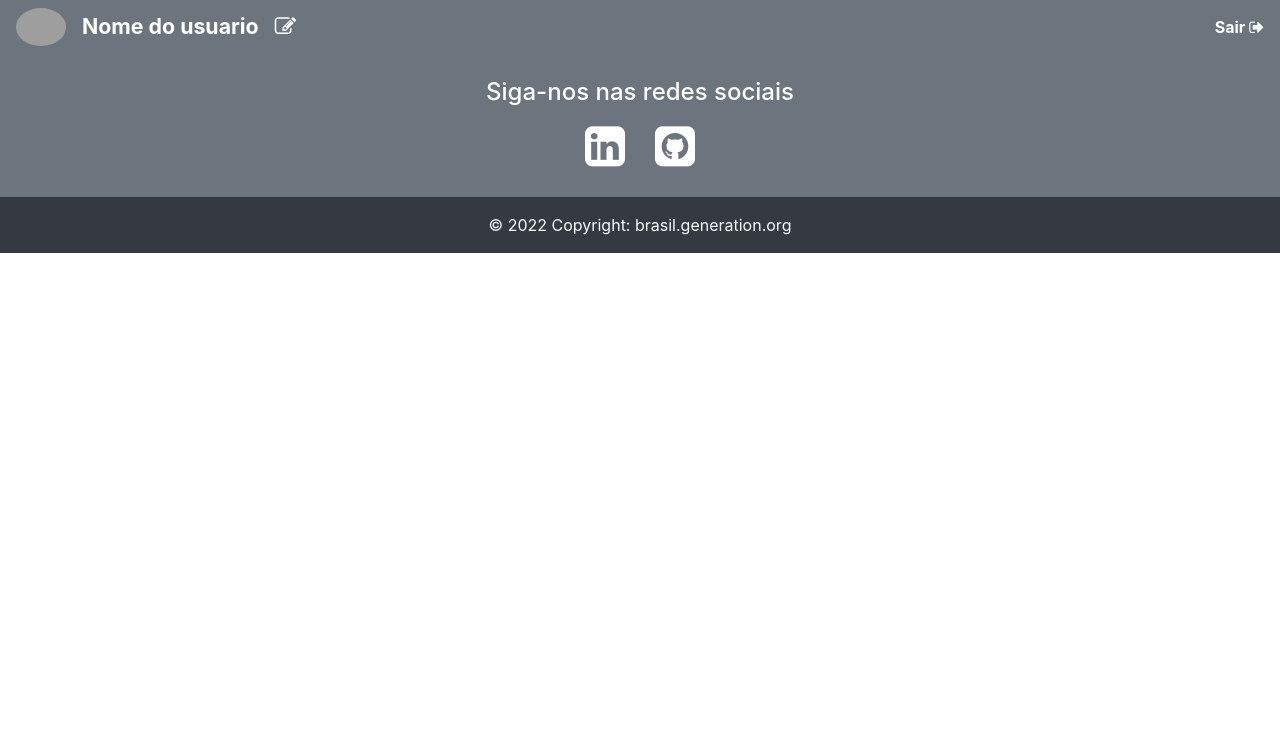
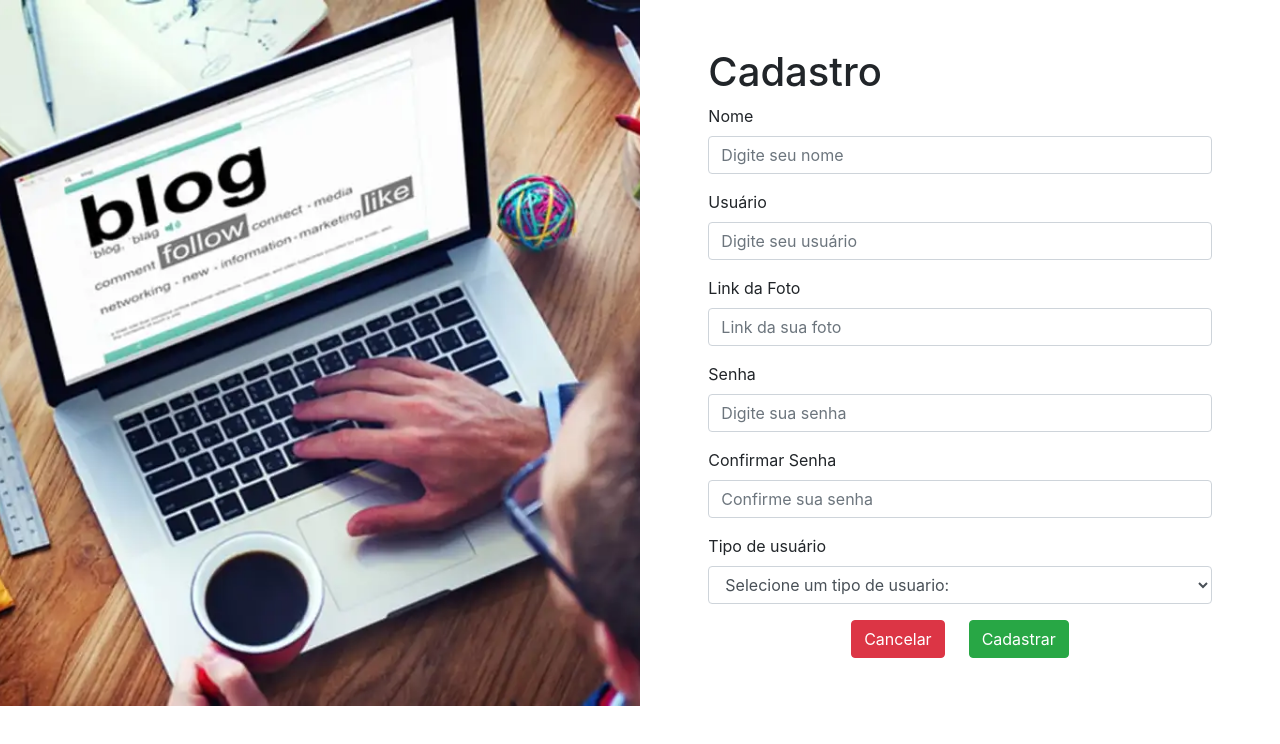
Before and after one commit to Helga2405/Front-End, an Angular app in the folder blogPessoalFrontHA/: page / in a window 1280 px wide. Shown: the top 744 px of the page. Built offline with nearby package versions, Linux system fonts and the light colour scheme; grey boxes are pictures that could not be loaded.

Commit message:
componentes-entrar e cadastrar

```diff
--- a/blogPessoalFrontHA/src/app/app.component.html
+++ b/blogPessoalFrontHA/src/app/app.component.html
@@ -1,2 +1 @@
-<app-menu></app-menu>
-<app-rodape></app-rodape>
+<app-cadastrar></app-cadastrar>
--- a/blogPessoalFrontHA/src/app/app.module.ts
+++ b/blogPessoalFrontHA/src/app/app.module.ts
@@ -5,12 +5,16 @@
 import { AppComponent } from './app.component';
 import { MenuComponent } from './menu/menu.component';
 import { RodapeComponent } from './rodape/rodape.component';
+import { EntrarComponent } from './entrar/entrar.component';
+import { CadastrarComponent } from './cadastrar/cadastrar.component';
 
 @NgModule({
   declarations: [
     AppComponent,
     MenuComponent,
-    RodapeComponent
+    RodapeComponent,
+    EntrarComponent,
+    CadastrarComponent
   ],
   imports: [
     BrowserModule,
--- /dev/null
+++ b/blogPessoalFrontHA/src/app/cadastrar/cadastrar.component.css
@@ -0,0 +1,9 @@
+#img-bg{
+    background-image: url('../../assets/img/blog-reading.webp');
+
+    min-height: 695px;
+    background-position: center;
+
+    background-repeat: no-repeat;
+    background-size: cover;
+}
--- /dev/null
+++ b/blogPessoalFrontHA/src/app/cadastrar/cadastrar.component.html
@@ -0,0 +1,60 @@
+<div class="container-fluid">
+    <div class="row">
+        <div class="col-md-6" id="img-bg"></div>
+
+        <div class="col-md-6 mt-5 mb-5">
+            <div class="row d-flex justify-content-center">
+                <div class="col-md-10">
+                    <h1 text-center>Cadastro</h1>
+
+                <div class="form-group">
+                    <label for="nome">Nome</label>
+                    <input class="form-control" type="text" name="nome" id="nome" placeholder="Digite seu nome">
+                </div>
+
+
+                <div class="form-group">
+                    <label for="usuario">Usuário</label>
+                    <input class="form-control" type="text" name="usuário" id="usuário" placeholder="Digite seu usuário">
+                </div>
+
+
+
+                <div class="form-group">
+                    <label for="foto">Link da Foto</label>
+                    <input class="form-control" type="text" name="foto" id="usuário" placeholder="Link da sua foto">
+                </div>
+
+                <div class="form-group">
+                    <label for="senha">Senha</label>
+                    <input class="form-control" type="password" name="senha" id="senha" placeholder="Digite sua senha">
+                </div>
+
+                <div class="form-group">
+                    <label for="confirmarsenha"> Confirmar Senha</label>
+                    <input class="form-control" type="password" name="confirmarsenha" id="confirmarsenha" placeholder="Confirme sua senha">
+                </div>
+
+                <div class="form-group">
+                    <label for="tipo">Tipo de usuário</label>
+                    <select class="form-control" name="tipo" id="tipo">
+                    <option>Selecione um tipo de usuario:</option>
+                    <option value="normal">Normal</option>
+                    <option value="adm">Administrador</option>
+                </select>
+                </div>
+
+                <div class="d-flex justify-content-center">
+                    <button type="submit" class="btn btn-danger mr-4">Cancelar</button>
+                    <button type="submit" class="btn btn-success">Cadastrar</button>
+
+                </div>
+
+
+                </div>
+
+            </div>
+
+        </div>
+    </div>
+</div>
--- /dev/null
+++ b/blogPessoalFrontHA/src/app/cadastrar/cadastrar.component.ts
@@ -0,0 +1,15 @@
+import { Component, OnInit } from '@angular/core';
+
+@Component({
+  selector: 'app-cadastrar',
+  templateUrl: './cadastrar.component.html',
+  styleUrls: ['./cadastrar.component.css']
+})
+export class CadastrarComponent implements OnInit {
+
+  constructor() { }
+
+  ngOnInit(): void {
+  }
+
+}
--- /dev/null
+++ b/blogPessoalFrontHA/src/app/entrar/entrar.component.css
@@ -0,0 +1,9 @@
+#img-bg{
+    background-image: url('../../assets/img/blog-reading.webp');
+
+    min-height: 695px;
+    background-position: center;
+
+    background-repeat: no-repeat;
+    background-size: cover;
+}
--- /dev/null
+++ b/blogPessoalFrontHA/src/app/entrar/entrar.component.html
@@ -0,0 +1,38 @@
+<div class="container-fluid">
+
+<div class="row d-flex align-items-center">
+    <div class="col-md-6">
+
+        <div class="row d-flex justify-content-center">
+            <div class="col-md-6">
+                <h1 class="text-center mb-3">Entrar</h1>
+
+                <div class="form-group">
+                    <label for="usuario">Usuário</label>
+                    <input class="form-control" type="text" name="usuário" id="usuário" placeholder="Digite seu usuário">
+                </div>
+
+                <div class="form-group">
+                    <label for="senha">Senha</label>
+                    <input class="form-control" type="password" name="senha" id="senha" placeholder="Digite sua senha">
+                </div>
+
+                <div d-flex justify-content-center>
+                    <button type="submit" class="btn btn-success">Entrar</button>
+                </div>
+
+                <hr class="mt-5 mb-5">
+                <p class="text-center">
+                    Não tem uma conta? <a href="">Cadastre-se</a>
+
+                </p>
+
+            </div>
+
+        </div>
+
+    </div>
+    <div class="col-md-6" id="img-bg"></div>
+</div>
+
+</div>
--- /dev/null
+++ b/blogPessoalFrontHA/src/app/entrar/entrar.component.ts
@@ -0,0 +1,15 @@
+import { Component, OnInit } from '@angular/core';
+
+@Component({
+  selector: 'app-entrar',
+  templateUrl: './entrar.component.html',
+  styleUrls: ['./entrar.component.css']
+})
+export class EntrarComponent implements OnInit {
+
+  constructor() { }
+
+  ngOnInit(): void {
+  }
+
+}
```
Also changed, not shown: blogPessoalFrontHA/src/assets/img/blog-reading.webp (added), blogPessoalFrontHA/src/assets/img/imagens-para-blogs.jpg (added).
